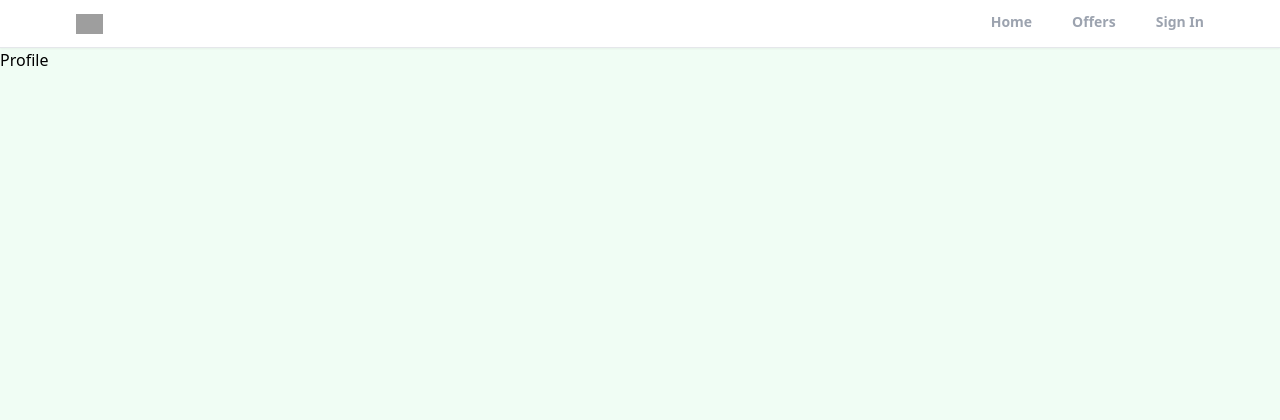
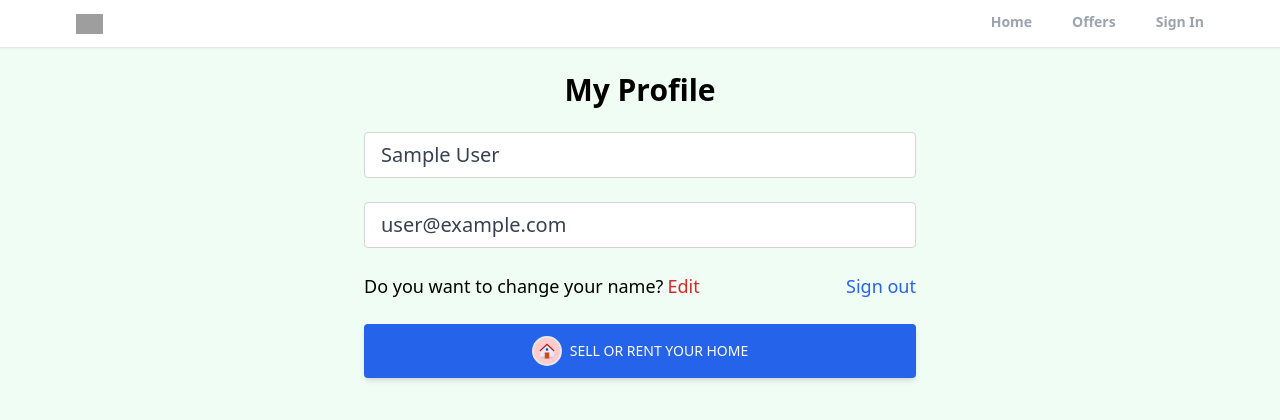
Before and after one commit to Shubhendu-Pathak/realtor-clone-react-one, a React (Create React App) app: page /profile in a window 1280 px wide. Shown: the top 420 px of the page. Built offline with nearby package versions, Linux system fonts and the light colour scheme; no server answers; sample sign-in values are in the browser's storage; grey boxes are pictures that could not be loaded.

Commit message:
edit functionality in profile page

```diff
--- a/src/App.js
+++ b/src/App.js
@@ -8,6 +8,7 @@
 import Header from "./components/Header";
 import { ToastContainer,toast } from "react-toastify";
 import "react-toastify/dist/ReactToastify.css";
+import PrivateRoute from "./components/PrivateRoute";
 
 function App() {
   return (
@@ -16,7 +17,10 @@
         <Header/>
         <Routes>
           <Route path="/" element={<Home />} />
+          <Route path="/profile" element={<PrivateRoute/>}>
           <Route path="/profile" element={<Profile />} />
+          </Route>
+
           <Route path="/sign-in" element={<SignIn />} />
           <Route path="/sign-up" element={<SignUp />} />
           <Route path="/forgot-password" element={<ForgotPassword />} />
--- a/src/components/PrivateRoute.jsx
+++ b/src/components/PrivateRoute.jsx
@@ -1,9 +1,16 @@
 import React from 'react'
+import { Outlet,Navigate } from 'react-router-dom'
+import useAuthStatus from '../hooks/useAuthStatus'
 
 function PrivateRoute() {
-  return (
-    <div>PrivateRoute</div>
-  )
+
+  const {loggedIn,checkingStatus} = useAuthStatus()
+if(checkingStatus){
+  return <h1>LOADING .....</h1>
+}
+
+  return loggedIn ? <Outlet/>:<Navigate to='/sign-in'/>
+
 }
 
 export default PrivateRoute
--- /dev/null
+++ b/src/hooks/useAuthStatus.jsx
@@ -0,0 +1,22 @@
+import React, {useState,useEffect} from 'react'
+import { getAuth, onAuthStateChanged } from "firebase/auth";
+
+function useAuthStatus() {
+    const [loggedIn,setLoggedIn]= useState(false)
+    const [checkingStatus,setCheckingStatus]=useState(true)
+
+useEffect(()=>{
+    const auth = getAuth()
+    // onAuthStateChanged = gives true or false
+    onAuthStateChanged(auth,(user)=>{
+        if (user) {
+            setLoggedIn(true);
+          }
+          setCheckingStatus(false)
+    })
+},[])
+
+  return {loggedIn,checkingStatus}
+}
+
+export default useAuthStatus
--- a/src/pages/Profile.jsx
+++ b/src/pages/Profile.jsx
@@ -1,8 +1,134 @@
-import React from 'react'
+import { getAuth, updateProfile } from "firebase/auth";
+import {
+  collection,
+  deleteDoc,
+  doc,
+  getDocs,
+  orderBy,
+  query,
+  updateDoc,
+  where,
+} from "firebase/firestore";
+import { useState } from "react";
+import { Link, useNavigate } from "react-router-dom";
+import { toast } from "react-toastify";
+import { db } from "../firebase";
+import { FcHome } from "react-icons/fc";
+import { useEffect } from "react";
+import ListingItem from "../components/ListingItem";
 
 function Profile() {
+
+  const auth = getAuth();
+  const navigate = useNavigate();
+  const [changeDetail, setChangeDetail] = useState(false);
+  const [listings, setListings] = useState(null);
+  const [loading, setLoading] = useState(true);
+
+  const [formData, setFormData] = useState({
+    name: auth.currentUser.displayName,
+    email: auth.currentUser.email,
+  });
+
+  const { name, email } = formData;
+
+  function onLogout() {
+    auth.signOut();
+    navigate("/");
+  }
+  function onChange(e) {
+    setFormData((prevState) => ({
+      ...prevState,
+      [e.target.id]: e.target.value,
+    }));
+  }
+
+  async function onSubmit() {
+    try {
+      if (auth.currentUser.displayName !== name) {
+        //update display name in firebase auth
+        await updateProfile(auth.currentUser, {
+          displayName: name,
+        });
+
+        // update name in the firestore
+
+        const docRef = doc(db, "users", auth.currentUser.uid);
+        await updateDoc(docRef, {
+          name,
+        });
+      }
+      toast.success("Profile details updated");
+    } catch (error) {
+      toast.error("Could not update the profile details");
+    }
+  }
+
   return (
-    <div>Profile</div>
+    <>
+      <section className="max-w-6xl mx-auto flex justify-center items-center flex-col">
+        <h1 className="text-3xl text-center mt-6 font-bold">My Profile</h1>
+        <div className="w-full md:w-[50%] mt-6 px-3">
+          <form>
+            {/* Name Input */}
+
+            <input
+              type="text"
+              id="name"
+              value={name}
+              disabled={!changeDetail}
+              onChange={onChange}
+              className={`mb-6 w-full px-4 py-2 text-xl text-gray-700 bg-white border border-gray-300 rounded transition ease-in-out ${
+                changeDetail && "bg-red-200 focus:bg-red-200"
+              }`}
+            />
+
+            {/* Email Input */}
+
+            <input
+              type="email"
+              id="email"
+              value={email}
+              disabled
+              className="mb-6 w-full px-4 py-2 text-xl text-gray-700 bg-white border border-gray-300 rounded transition ease-in-out"
+            />
+
+            <div className="flex justify-between whitespace-nowrap text-sm sm:text-lg mb-6">
+              <p className="flex items-center ">
+                Do you want to change your name?
+                <span
+                  onClick={() => {
+                    changeDetail && onSubmit();
+                    setChangeDetail((prevState) => !prevState);
+                  }}
+                  className="text-red-600 hover:text-red-700 transition ease-in-out duration-200 ml-1 cursor-pointer"
+                >
+                  {changeDetail ? "Apply change" : "Edit"}
+                </span>
+              </p>
+              <p
+                onClick={onLogout}
+                className="text-blue-600 hover:text-blue-800 transition duration-200 ease-in-out cursor-pointer"
+              >
+                Sign out
+              </p>
+            </div>
+          </form>
+          <button
+            type="submit"
+            className="w-full bg-blue-600 text-white uppercase px-7 py-3 text-sm font-medium rounded shadow-md hover:bg-blue-700 transition duration-150 ease-in-out hover:shadow-lg active:bg-blue-800"
+          >
+            <Link
+              to="/create-listing"
+              className="flex justify-center items-center"
+            >
+              <FcHome className="mr-2 text-3xl bg-red-200 rounded-full p-1 border-2" />
+              Sell or rent your home
+            </Link>
+          </button>
+        </div>
+      </section>
+    </>
   )
 }
 
```
